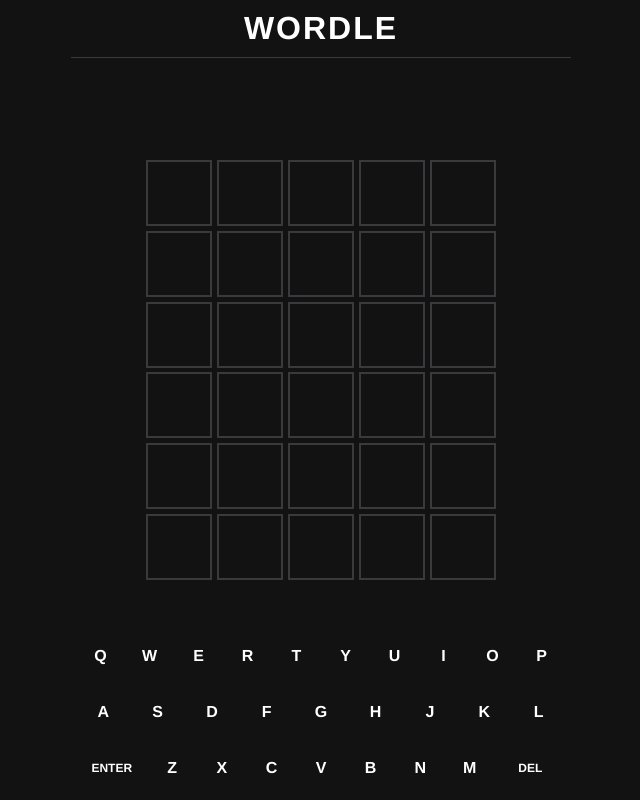
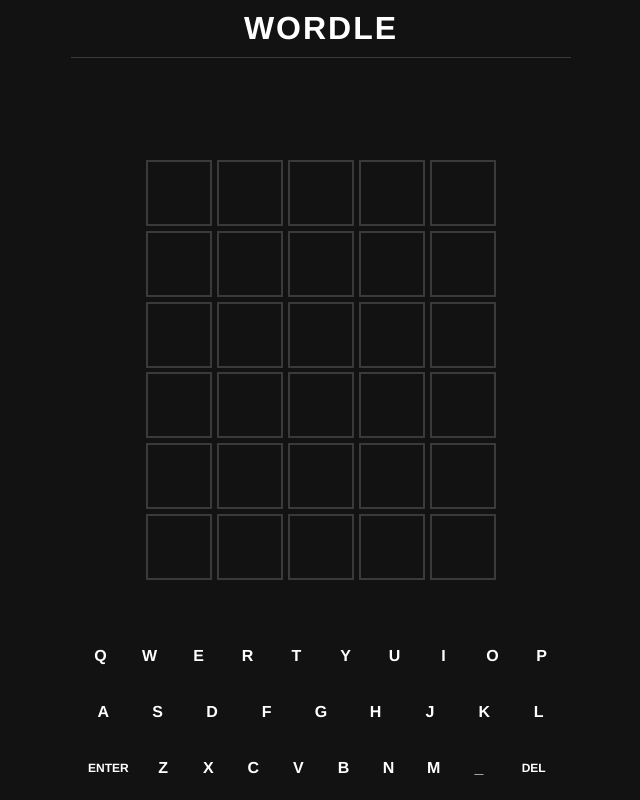
Before and after one commit to pgaard/wordle, a React (Vite) app: page / in a window 1280 px wide. Shown: the whole page, without its empty margins (319-959 px from the left). Built offline with nearby package versions, Linux system fonts and the light colour scheme.

Commit message:
space bar function

```diff
--- a/src/App.tsx
+++ b/src/App.tsx
@@ -41,6 +41,9 @@
                 onEnter();
             } else if (e.key === 'Backspace') {
                 onDelete();
+            } else if (e.key === ' ') {
+                e.preventDefault();
+                onChar(' ');
             } else if (e.key.length === 1 && e.key.match(/[a-z]/i)) {
                 onChar(e.key);
             }
--- a/src/components/Analysis.tsx
+++ b/src/components/Analysis.tsx
@@ -39,7 +39,7 @@
                         <tr>
                             <th>Guess</th>
                             <th>Remaining Solutions</th>
-                            <th>Luck</th>
+                            <th>Skill</th>
                         </tr>
                     </thead>
                     <tbody>
--- a/src/components/Keyboard.tsx
+++ b/src/components/Keyboard.tsx
@@ -12,12 +12,13 @@
     const rows = [
         ['q', 'w', 'e', 'r', 't', 'y', 'u', 'i', 'o', 'p'],
         ['a', 's', 'd', 'f', 'g', 'h', 'j', 'k', 'l'],
-        ['ENTER', 'z', 'x', 'c', 'v', 'b', 'n', 'm', 'DEL'],
+        ['ENTER', 'z', 'x', 'c', 'v', 'b', 'n', 'm', 'BLANK', 'DEL'],
     ];
 
     const onClick = (key: string) => {
         if (key === 'ENTER') onEnter();
         else if (key === 'DEL') onDelete();
+        else if (key === 'BLANK') onChar(' ');
         else onChar(key);
     };
 
@@ -25,15 +26,20 @@
         <div className="keyboard">
             {rows.map((row, i) => (
                 <div key={i} className="key-row">
-                    {row.map((key) => (
-                        <button
-                            key={key}
-                            className={`key ${key.length > 1 ? 'large' : ''} ${statuses[key.toLowerCase()] || ''}`}
-                            onClick={() => onClick(key)}
-                        >
-                            {key}
-                        </button>
-                    ))}
+                    {row.map((key) => {
+                        const isLarge = key.length > 1 && key !== 'BLANK';
+                        const label = key === 'BLANK' ? '_' : key;
+                        const status = key.length === 1 ? (statuses[key.toLowerCase()] || '') : '';
+                        return (
+                            <button
+                                key={key}
+                                className={`key ${isLarge ? 'large' : ''} ${status}`}
+                                onClick={() => onClick(key)}
+                            >
+                                {label}
+                            </button>
+                        );
+                    })}
                 </div>
             ))}
         </div>
--- a/src/components/Row.tsx
+++ b/src/components/Row.tsx
@@ -34,9 +34,10 @@
         const letters = currentGuess.split('');
         return (
             <div className="row">
-                {tiles.map((_, i) => (
-                    <Tile key={i} value={letters[i]} />
-                ))}
+                {tiles.map((_, i) => {
+                    const letter = letters[i];
+                    return <Tile key={i} value={letter === ' ' ? '_' : letter} />;
+                })}
             </div>
         );
     }
--- a/src/hooks/useGameState.ts
+++ b/src/hooks/useGameState.ts
@@ -55,7 +55,8 @@
 
     const onChar = (char: string) => {
         if (currentGuess.length < 5 && !isGameOver && !isRevealing) {
-            setCurrentGuess((prev) => prev + char.toLowerCase());
+            const next = char === ' ' ? ' ' : char.toLowerCase();
+            setCurrentGuess((prev) => prev + next);
         }
     };
 
@@ -70,6 +71,12 @@
 
         if (currentGuess.length !== 5) {
             setMessage('Not enough letters');
+            setTimeout(() => setMessage(''), 1500);
+            return;
+        }
+
+        if (currentGuess.includes(' ')) {
+            setMessage('Fill in all letters');
             setTimeout(() => setMessage(''), 1500);
             return;
         }
```
